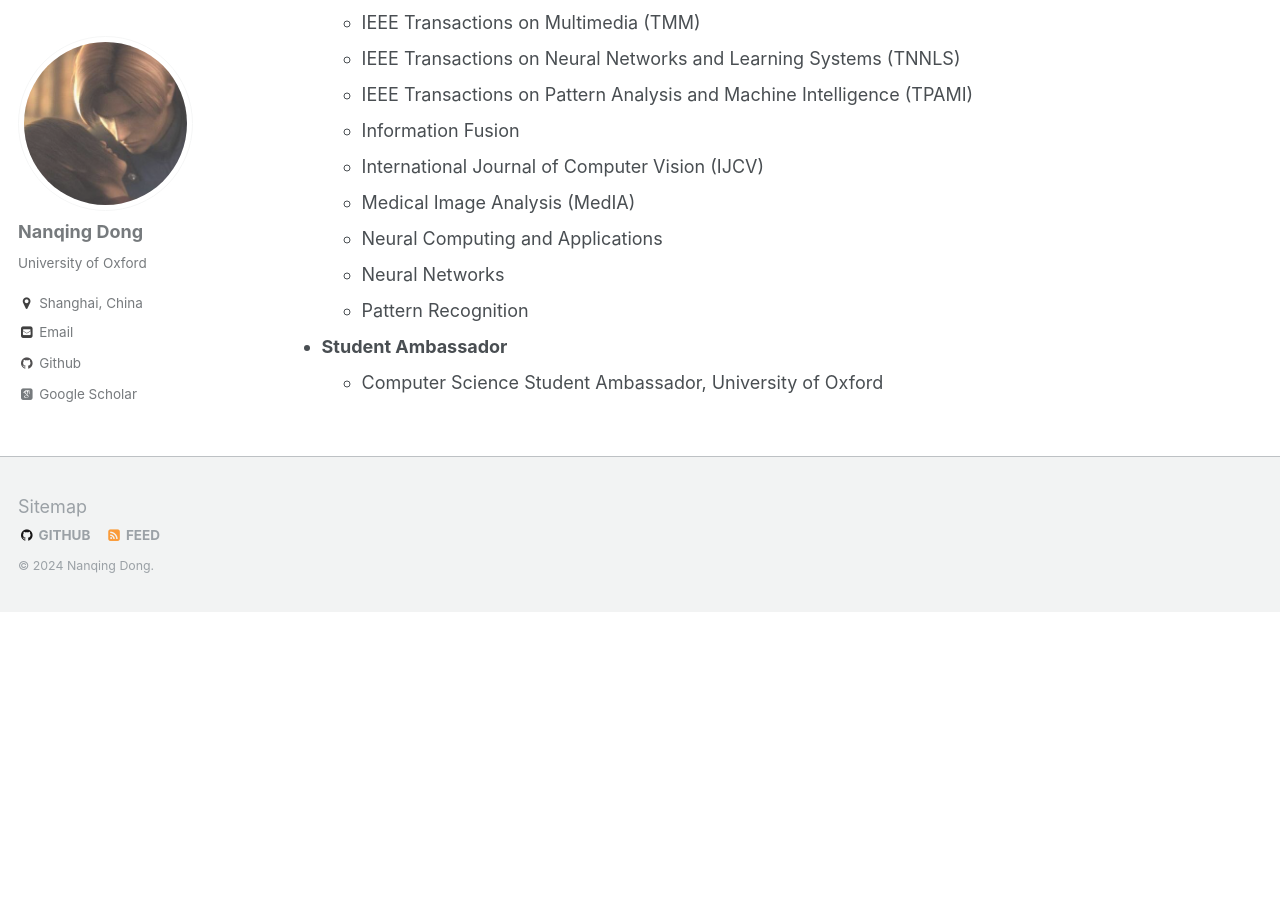
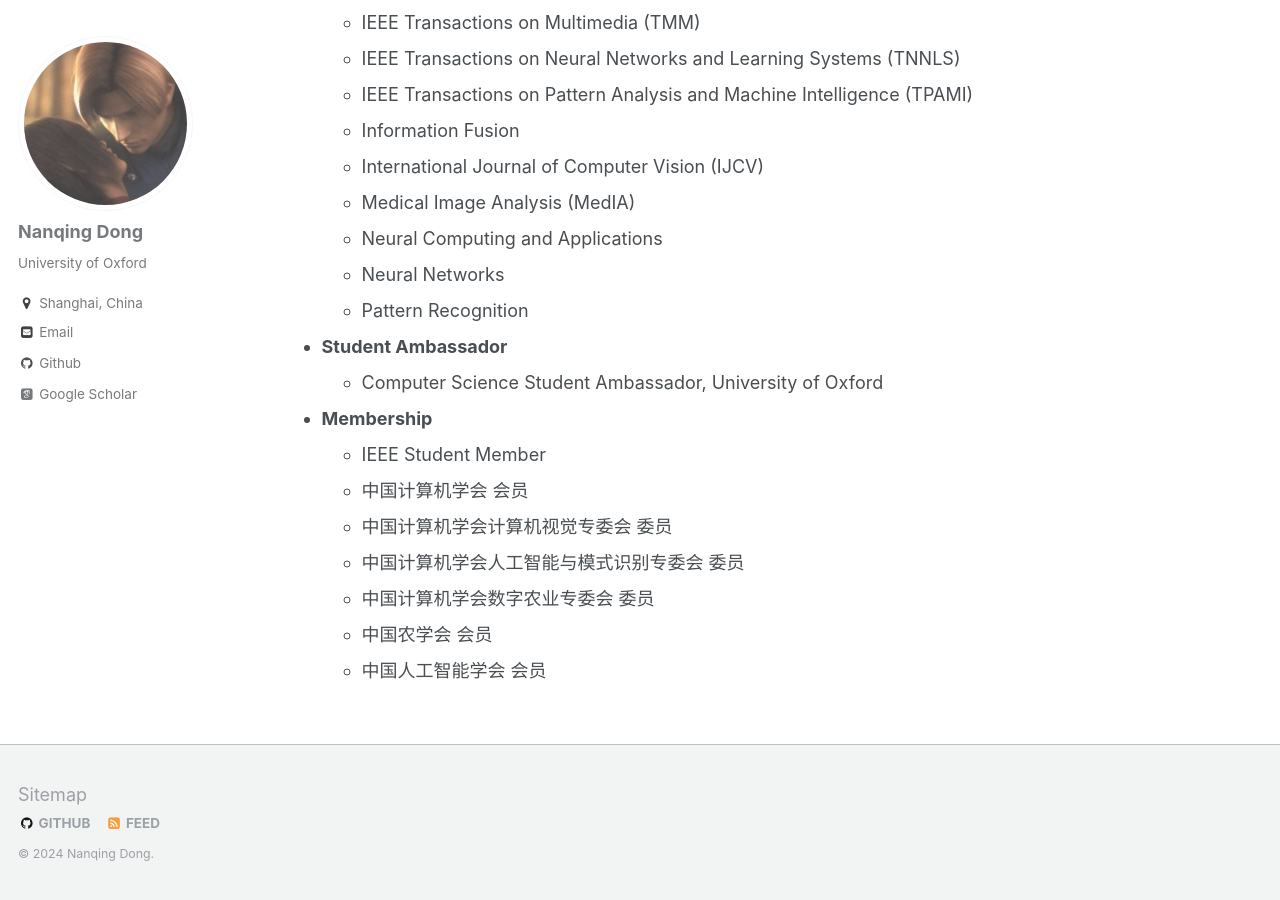
Before and after one commit to eveningdong/eveningdong.github.io, a Jekyll site: the page built from _pages/academic.md, in a window 1280 px wide and 900 px high, scrolled down 1656 px. Built offline with Jekyll 4.4.1, drawn with Linux system fonts in a browser that asks for light colours; some web fonts are replaced; before the commit the page ends 2268 px from its top, so only the background shows below that.

Commit message:
Update academic.md

```diff
--- a/_pages/academic.md
+++ b/_pages/academic.md
@@ -37,6 +37,7 @@
   + MICCAI: International Conference on Medical Image Computing and Computer Assisted Intervention
   + NIPS: Annual Conference on Neural Information Processing Systems
 
+
 * **Journal Reviewer**
   + Artificial Intelligence in Medicine
   <!-- + BMC Medical Imaging   -->
@@ -46,11 +47,11 @@
   + Expert Systems with Applications
   + IEEE Access
   + IEEE Journal of Biomedical and Health Informatics (JBHI)
-  + IEEE Transactions on Circuits and Systems for Video Technology  (TCSVT)
+  + IEEE Transactions on Circuits and Systems for Video Technology (TCSVT)
   + IEEE Transactions on Medical Imaging (TMI)
   + IEEE Transactions on Multimedia (TMM)
-  + IEEE Transactions on Neural Networks and Learning Systems  (TNNLS)
-  + IEEE Transactions on Pattern Analysis and Machine Intelligence  (TPAMI)
+  + IEEE Transactions on Neural Networks and Learning Systems (TNNLS)
+  + IEEE Transactions on Pattern Analysis and Machine Intelligence (TPAMI)
   + Information Fusion
   + International Journal of Computer Vision (IJCV)
   + Medical Image Analysis (MedIA)
@@ -61,3 +62,13 @@
 
 * **Student Ambassador**
   + Computer Science Student Ambassador, University of Oxford
+
+
+* **Membership**
+  + IEEE Student Member
+  + 中国计算机学会 会员
+  + 中国计算机学会计算机视觉专委会 委员
+  + 中国计算机学会人工智能与模式识别专委会 委员
+  + 中国计算机学会数字农业专委会 委员
+  + 中国农学会 会员
+  + 中国人工智能学会 会员
```
